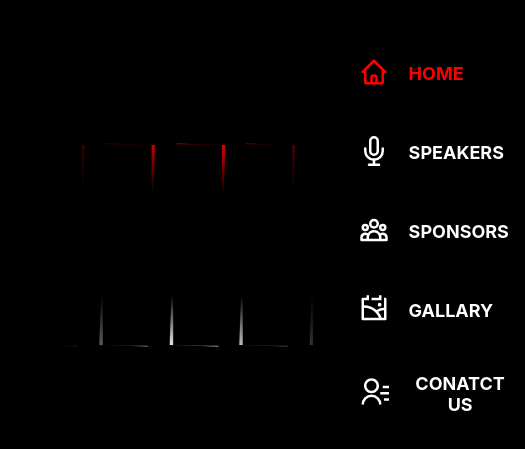
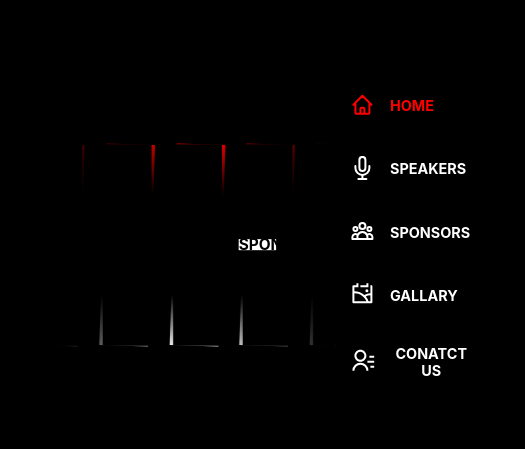
Before and after one commit to Harshita76/Tedx_2022-23, a React (Create React App) app: page /marquee in a window 390 px wide. Shown: the part 177-626 px from the top of the page, 525 px wide, since content can reach past the window. Built offline with nearby package versions, Linux system fonts and the light colour scheme.

Commit message:
Folder structure created and sponsor marquee added

```diff
--- a/src/App.js
+++ b/src/App.js
@@ -1,18 +1,16 @@
 import "./App.css";
 import Sidebar from "./components/sidebar/Sidebar";
-import Marquee from "./components/marquee/Marquee";
+import Sponsors from "./pages/sponsors/Sponsors";
 import Homepage from "./pages/homepage/Homepage";
 import { Switch, Route, BrowserRouter as Router } from "react-router-dom";
 function App() {
 	return (
 		<>
 			<Sidebar />
-
-				<Switch>
-					<Route exact path="/" component={Homepage} />
-					<Route path="/marquee" component={Marquee} />
-				</Switch>
-
+			<Switch>
+				<Route exact path="/" component={Homepage} />
+				<Route path="/marquee" component={Sponsors} />
+			</Switch>
 		</>
 	);
 }
--- a/src/components/homepage/homepage.css
+++ /dev/null
@@ -1,39 +0,0 @@
-* {
-    padding: 0;
-    margin: 0;
-}
-
-canvas {
-    position: absolute;
-    width: 100%;
-    height: 100%;
-    top: 0;
-    right: 0;
-    left: 0;
-    bottom: 0;
-    background-color: #000000;
-}
-
-h1 {
-    font-family: Arial, Helvetica, sans-serif;
-    font-size: large;
-    position: absolute;
-    color: #e62b1e;
-    text-align: center;
-    margin-top: 30%;
-    margin-left: 45%;
-    display: none;
-}
-
-.speaker_homepage {
-    text-align: center;
-}
-
-.speaker_tedx_logo {
-    position: relative;
-    height: 120px;
-    width: 400px;
-    justify-content: center;
-    padding-top: 45vh;
-    padding-left: 35%;
-}
--- a/src/components/homepage/homepage_animation.js
+++ b/src/components/homepage/homepage_animation.js
@@ -1,4 +1,4 @@
-var canvasDots = function() {
+export const canvasDots = function() {
     var canvas = document.querySelector('canvas'),
         ctx = canvas.getContext('2d'),
         colorDot = '#e62b1e',
@@ -18,7 +18,7 @@ var canvasDots = function() {
     var dots = {
         nb: 400,
         distance: 70,
-        d_radius: 90,
+        d_radius: 100,
         array: []
     };
 
@@ -99,7 +99,3 @@ var canvasDots = function() {
 
     setInterval(createDots, 1000 / 30);
 };
-
-window.onload = function() {
-    canvasDots();
-};
--- a/src/components/marquee/Marquee.css
+++ b/src/components/marquee/Marquee.css
@@ -1,10 +1,5 @@
-.outer_box {
-	display: flex;
-	align-items: center;
-	justify-content: center;
-	height: 100vh;
-}
 
+/* Marquee Styling */
 .marquee {
 	width: 90vw;
 	height: 280px;
@@ -12,7 +7,6 @@
 	overflow-x: hidden;
 	position: relative;
 }
-
 .marquee-content {
 	list-style: none;
 	height: 100%;
@@ -38,7 +32,6 @@
 	height: 280px;
 	content: "";
 	z-index: 1;
-	background-color: teal;
 }
 .marquee::before {
 	left: 0;
@@ -55,8 +48,8 @@
 .marquee_name {
 	position: absolute;
 	line-height: 6vw;
-	width: 350px;
-	font-size: 60px;
+	width: 20%;
+	font-size: xx-large;
 	font-weight: 700;
 	right: 20%;
 	text-align: center;
@@ -120,7 +113,7 @@
         transform: scale(0.8);
     }
     .marquee_name{
-        display: none;
+        transform: scale(0.6);
     }
 }
 
--- a/src/components/marquee/Marquee.js
+++ b/src/components/marquee/Marquee.js
@@ -19,7 +19,6 @@ function Marquee() {
 	];
 	return (
 		<>
-			<div className="outer_box">
 				<div className="marquee">
 					<ul className="marquee-content">
 						{sponsdata.map((card) => (
@@ -30,7 +29,6 @@ function Marquee() {
 					</ul>
 				</div>
 				<div className="marquee_name">SPONSORS</div>
-			</div>
 		</>
 	);
 }
--- a/src/components/sidebar/Sidebar.css
+++ b/src/components/sidebar/Sidebar.css
@@ -1,7 +1,7 @@
 .sidebar {
-    position: absolute;
+    position: fixed;
     top: 25%;
-    right: 1%;
+    right: 10px;
     height: fit-content;
     display: flex;
     flex-direction: column;
@@ -44,3 +44,10 @@
     text-decoration: none;
     color: white;
 }
+
+@media  screen and (max-width: 1100px) {
+    .sidebar{
+        transform: scale(0.8);
+        right: 0px;
+    }
+}
--- a/src/index.css
+++ b/src/index.css
@@ -12,7 +12,7 @@ body {
   -moz-osx-font-smoothing: grayscale;
   background-color:black;
   color: white;
-  overflow-x: hidden;
+  overflow-x:hidden;
 }
 
 code {
--- a/src/pages/homepage/Homepage.css
+++ b/src/pages/homepage/Homepage.css
@@ -0,0 +1,37 @@
+canvas {
+    position: absolute;
+    width: 100vw;
+    height: 100vh;
+    top: 0;
+    right: 0;
+    left: 0;
+    bottom: 0;
+}
+
+h1 {
+    font-family: Arial, Helvetica, sans-serif;
+    font-size: large;
+    position: absolute;
+    color: #e62b1e;
+    text-align: center;
+    margin-top: 30%;
+    margin-left: 45%;
+    display: none;
+}
+
+.speaker_homepage {
+    text-align: center;
+}
+
+.speaker_tedx_logo {
+    height: 200px;
+    width: 40vw;
+    z-index: 5;
+}
+
+.homepage{
+    display: flex;
+    justify-content: center;
+    align-items: center;
+    height: 100vh;
+}
--- a/src/pages/homepage/Homepage.js
+++ b/src/pages/homepage/Homepage.js
@@ -1,11 +1,21 @@
-import React from 'react'
+import React, { useEffect } from "react";
+import tedxlogo from "../../assets/images/TedXLogo.png";
+import "../../components/homepage/Homepage_animation.js";
+import { canvasDots } from "../../components/homepage/Homepage_animation.js";
+import "./Homepage.css";
 
-function Homepage() {
-    return (
-        <div>
+const Homepage = () => {
+    useEffect (() => {
+        canvasDots();
+    },[])
+	return (
+        <>
+		<div className="homepage">
+			<div><img className="speaker_tedx_logo" src={tedxlogo} alt="" /></div>
+		</div>
+        <canvas className="dots"></canvas>
+        </>
+	);
+};
 
-        </div>
-    )
-}
-
-export default Homepage
+export default Homepage;
--- /dev/null
+++ b/src/pages/sponsors/Sponsors.css
@@ -0,0 +1,6 @@
+.outer_box {
+	display: flex;
+	align-items: center;
+	justify-content: center;
+	height: 100vh;
+}
--- /dev/null
+++ b/src/pages/sponsors/Sponsors.js
@@ -0,0 +1,14 @@
+import React from 'react'
+import Marquee from "../../components/marquee/Marquee"
+import "./Sponsors.css"
+function Sponsors() {
+    return (
+        <>
+        <div className="outer_box">
+            <Marquee />
+        </div>
+        </>
+    )
+}
+
+export default Sponsors
```
Also changed, not shown: src/components/homepage/homepage_main.js (deleted, +0 -15 lines), src/assets/images/TedXLogo.png (renamed from src/components/homepage/TedXLogo.png).
